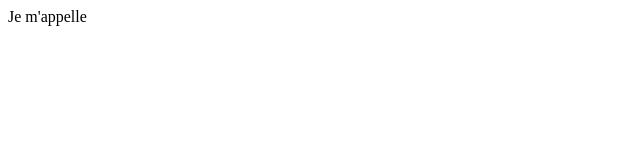
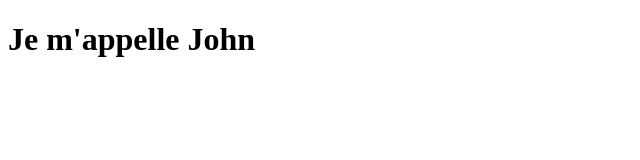
Before and after one commit to martinfaure/edenschool-duo, a plain HTML site: page index.html in a window 1280 px wide. Shown: the whole page, without its empty margins (0-640 px from the left). Drawn offline with Linux system fonts and the light colour scheme.

Commit message:
feat(index) update h1

```diff
--- a/index.html
+++ b/index.html
@@ -7,6 +7,6 @@
 		<link rel="stylesheet" href="style.css" />
 	</head>
 	<body>
-    Je m'appelle
+		<h1>Je m'appelle John</h1>
 	</body>
 </html>
```
Lines whose indentation alone changed are shown as unchanged.
